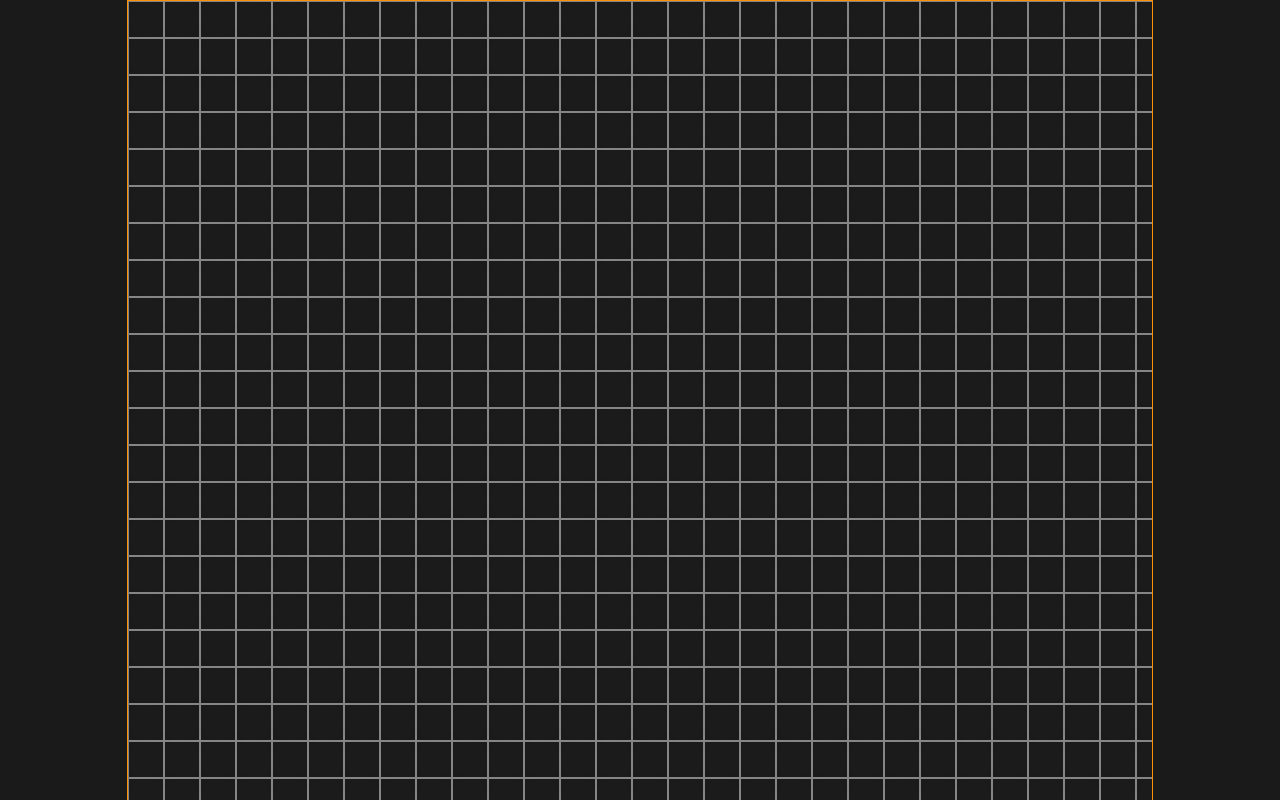
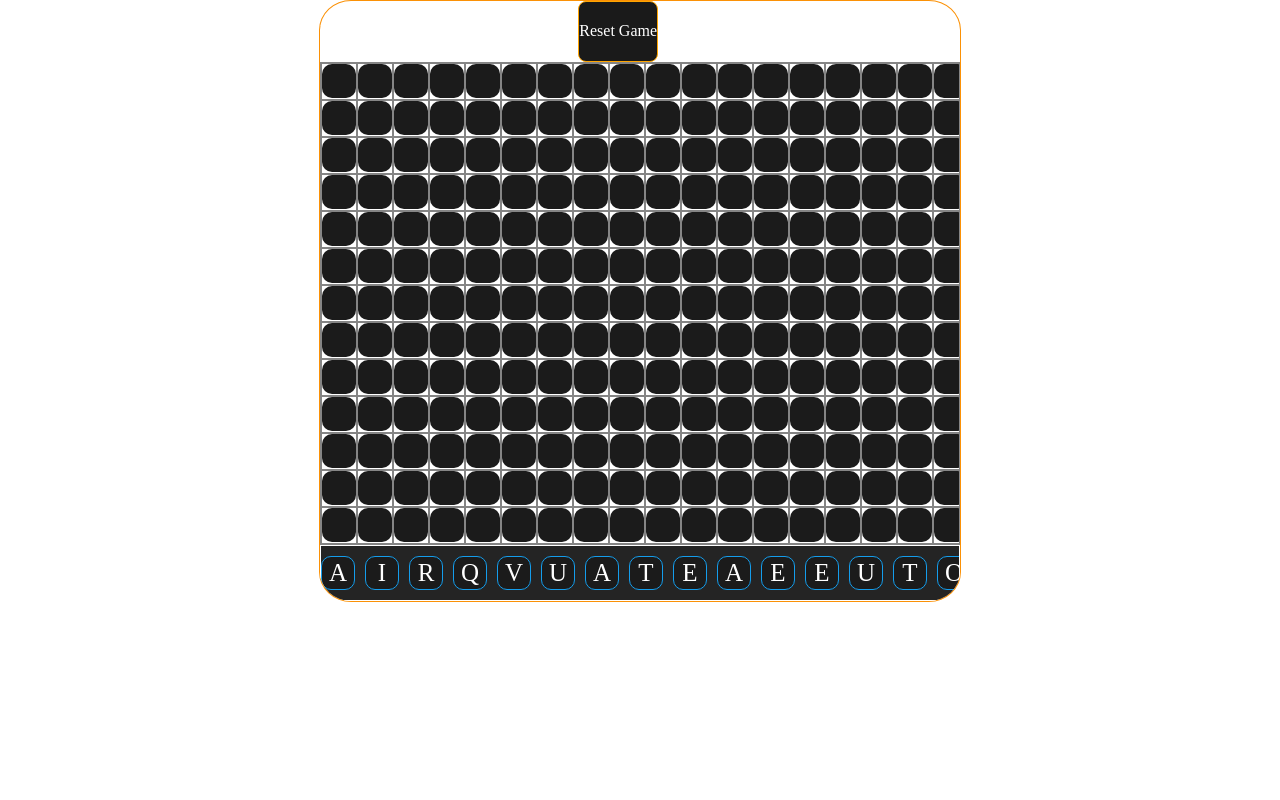
Before and after one commit to dchicchon/wordymap, a React (Vite) app: page / in a window 1280 px wide. Shown: the top 800 px of the page. Built offline with nearby package versions, Linux system fonts and the light colour scheme.

Commit message:
work on styling for page

```diff
--- a/package.json
+++ b/package.json
@@ -20,7 +20,8 @@
     "react": "^18.2.0",
     "react-dnd": "^16.0.1",
     "react-dnd-html5-backend": "^16.0.1",
-    "react-dom": "^18.2.0"
+    "react-dom": "^18.2.0",
+    "zustand": "^4.3.7"
   },
   "devDependencies": {
     "@types/react": "^18.0.17",
--- a/src/components/Board/Board.jsx
+++ b/src/components/Board/Board.jsx
@@ -4,13 +4,23 @@ import Game from "../../utils/Game";
 import { useState, useMemo } from "react";
 import styles from "./Board.module.css";
 import { isMobile } from "../../utils";
+import Navbar from "../Navbar/Navbar";
 
 export const Board = () => {
   const [tile, setTile] = useState(0);
-  const game = useMemo(() => new Game(), []);
+  const [gameNum, setgameNum] = useState(0);
+
+  const game = useMemo(() => new Game(), [gameNum]);
+
+  const resetGame = () => {
+    game.reset();
+    setgameNum(prevGameNum => prevGameNum + 1);
+  }
+
   // now we can pass functions based on game changes?
   return (
     <div className={isMobile ? `${styles.mobileBoard}` : `${styles.board}`}>
+      <Navbar game={game} gameNum={gameNum} resetGame={resetGame} />
       <TilesBoard update={setTile} game={game} />
       <TileRack update={setTile} game={game} />
     </div>
--- a/src/components/Board/Board.module.css
+++ b/src/components/Board/Board.module.css
@@ -1,15 +1,22 @@
 .board {
-  position: relative;
   border: 1px solid rgb(251, 145, 6);
-  width: 80%;
-  height: 80%;
+  border-radius: 5%;
+  overflow:hidden;
+  width: 50%;
+  position: absolute;
+  height: 75%;
+  /* padding: 20px; */
+  display: flex;
+  flex-direction: column;
   color: white;
 }
 
 .mobileBoard {
+  width: 100%;
   position: relative;
   border: 1px solid rgb(251, 145, 6);
-  width: 100%;
+  display: flex;
+  flex-direction: column;
   height: 80%;
   color: white;
 }
--- /dev/null
+++ b/src/components/Navbar/Navbar.jsx
@@ -0,0 +1,29 @@
+
+import { useEffect, useState } from 'react'
+import styles from './Navbar.module.css'
+
+// should contain info about the game being played
+const Navbar = ({ game, resetGame, gameNum }) => {
+    const [time, setTime] = useState(0)
+    useEffect(() => {
+        console.log('create navbar')
+        const newTimer = setInterval(() => setTime(prevTime => prevTime + 1), 1000)
+        return () => {
+            setTime(0);
+            clearInterval(newTimer);
+        }
+    }, [gameNum])
+
+    return (
+        <div className={styles.navbar}>
+            <h4>Wordymap</h4>
+            <h4>Time: {time}</h4>
+            <h4>Tiles Left: {game.availableLetters.length + game.tiles.length}</h4>
+            <button onClick={resetGame} className={styles.button}>
+                Reset Game
+            </button>
+        </div>
+    )
+}
+
+export default Navbar
--- /dev/null
+++ b/src/components/Navbar/Navbar.module.css
@@ -0,0 +1,12 @@
+.navbar {
+  /* margin: 10px; */
+  display: flex;
+  gap: 10px;
+}
+
+.button {
+    padding: 0px;
+    color:white;
+    border: 1px solid orange;
+    /* height: fit-content; */
+}
--- a/src/components/TileRack/TileRack.css
+++ b/src/components/TileRack/TileRack.css
@@ -1,28 +1,22 @@
 #tilerack-wrapper {
-  position: absolute;
-  bottom: 0px;
+  /* position: absolute; */
+  /* bottom: 0px; */
   /* border: 1px solid white; */
-  width: 100%;
-  height: 10%;
+  /* width: 100%; */
+  /* height: 10%; */
 }
 
 #tilerack {
+  flex: 1;
   display: flex;
   white-space: nowrap;
   overflow-x: auto;
   background-color: #242424;
-  width: 100%;
-  height: 100%;
-  margin: 0 auto;
-  justify-content: center;
   align-items: center;
   gap: 10px;
-  /* padding: 0 25px; */
+  padding: 10px 0;
   border: 1px solid white;
-  border-top-left-radius: 10px;
-  border-top-right-radius: 10px;
   transition: background-color 0.5s;
-  /* border-bottom: none; */
 }
 
 #tilerack::-webkit-scrollbar {
@@ -30,7 +24,7 @@
 }
 
 #tilerack::-webkit-scrollbar-track {
-  -webkit-box-shadow: inset 0 0 6px rgba(0,0,0,0.3);
+  -webkit-box-shadow: inset 0 0 6px rgba(0, 0, 0, 0.3);
   border-radius: 10px;
 }
 
@@ -39,3 +33,9 @@
   background: rgb(166, 166, 166);
   -webkit-box-shadow: inset 0 0 6px gray;
 }
+
+@media screen and (max-width: 600px) {
+  #tilerack {
+    justify-content: flex-start;
+  }
+}
--- a/src/components/TilesBoard/TilesBoard.jsx
+++ b/src/components/TilesBoard/TilesBoard.jsx
@@ -22,7 +22,11 @@ export const TilesBoard = ({ game, update }) => {
     return tiles;
   };
 
-  return <div id={styles.tiles}>{buildTiles()}</div>;
+  return (
+    // <div style={{overflow: 'clip'}}>
+    <div id={styles.tiles}>{buildTiles()}</div>
+    // </div>
+  );
 };
 
 const TileSpace = ({ x, y, id, game, update }) => {
--- a/src/components/TilesBoard/TilesBoard.module.css
+++ b/src/components/TilesBoard/TilesBoard.module.css
@@ -1,28 +1,35 @@
 #tiles {
+  flex: 3;
   overflow-y: scroll;
   overflow-x: scroll;
-  height: 90%;
   font-size: 0;
   display: flex;
   flex-direction: column;
+  border: 0.1px solid rgb(133, 133, 133);
 }
 
 #tiles::-webkit-scrollbar {
-  width: 12px;
+  display: none;
+  /* width: 12px; */
 }
 
 #tiles::-webkit-scrollbar-track {
-  -webkit-box-shadow: inset 0 0 6px rgba(0,0,0,0.3);
-  border-radius: 10px;
+  display: none;
+  /* -webkit-box-shadow: inset 0 0 6px rgba(0, 0, 0, 0.3); */
+  /* border-radius: 10px; */
 }
 
 #tiles::-webkit-scrollbar-thumb {
-  border-radius: 10px;
-  background: rgb(166, 166, 166);
-  -webkit-box-shadow: inset 0 0 6px gray;
+  display: none;
+  /* border-radius: 10px; */
+  /* background: rgb(166, 166, 166); */
+  /* -webkit-box-shadow: inset 0 0 6px gray; */
 }
 
-#tiles::-webkit-scrollbar-corner { background: rgba(0,0,0,0.5); }
+#tiles::-webkit-scrollbar-corner {
+  display: none;
+  /* background: rgba(0, 0, 0, 0.5); */
+}
 
 .row {
   display: flex;
--- a/src/index.module.css
+++ b/src/index.module.css
@@ -2,13 +2,10 @@ body {
   margin: 0;
 }
 
-h1 {
-  font-size: 3.2em;
-  line-height: 1.1;
-}
 .App {
   display: flex;
   height: 100%;
+  width: 100%;
   justify-content: center;
   /* align-items: center; */
   background-color: #1a1a1a;
--- a/src/utils/Game.js
+++ b/src/utils/Game.js
@@ -58,6 +58,7 @@ class Game {
 
   reset() {
     // reset the game
+    this.tiles = [];
     this.points = 0;
     this.setup();
   }
@@ -183,7 +184,7 @@ class Game {
       const count = this.clustercount(x, y, copymap)
       if (count !== this.totalTiles) return;
       if (this.availableLetters.length === 0) {
-        // console.log("You win!");
+        console.log("You win!");
         return;
       }
       const newTile = this.getRandomTile();
```
Also changed, not shown: 1 other file (tests, documents, lock files or other folders).
